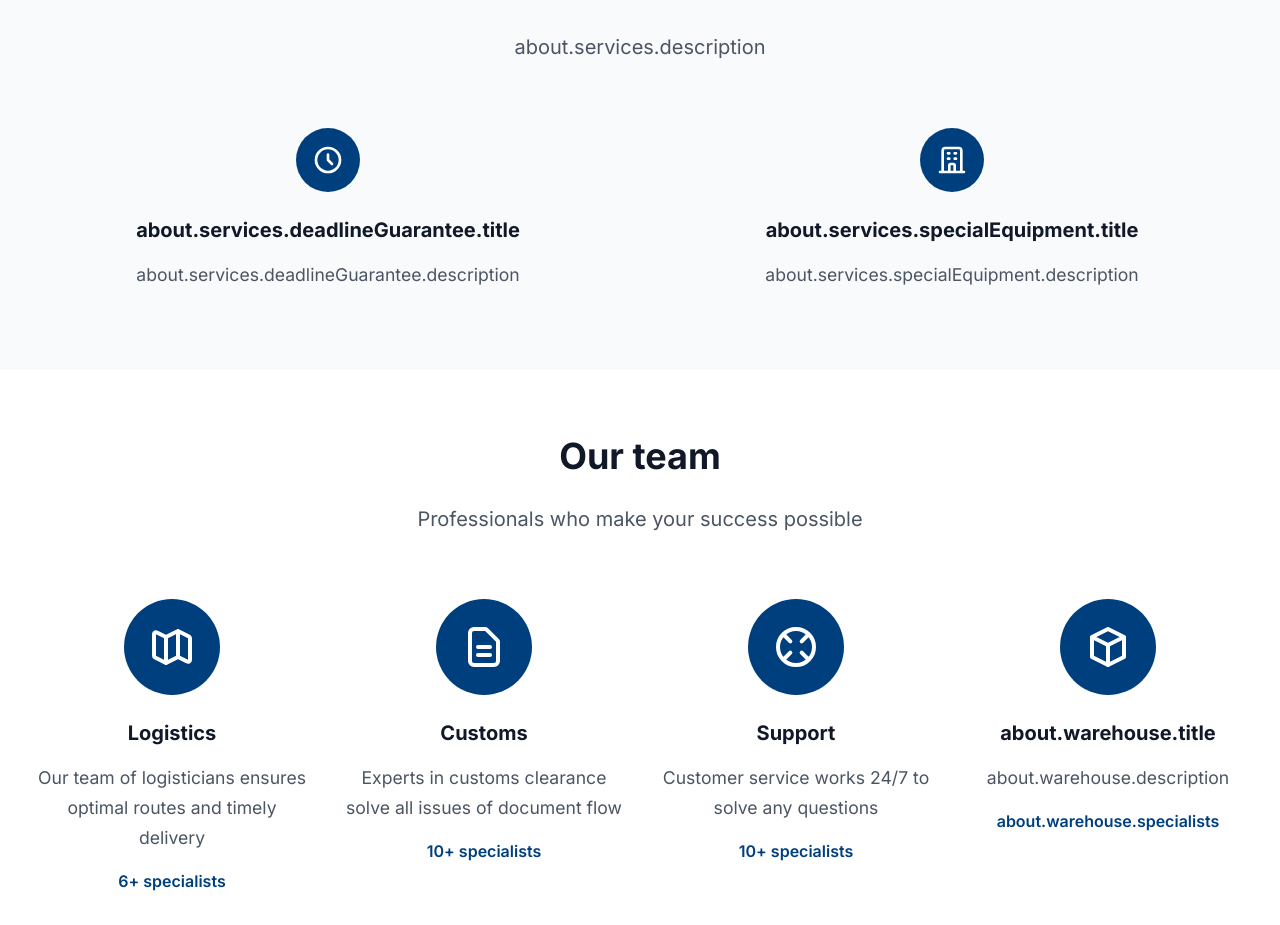
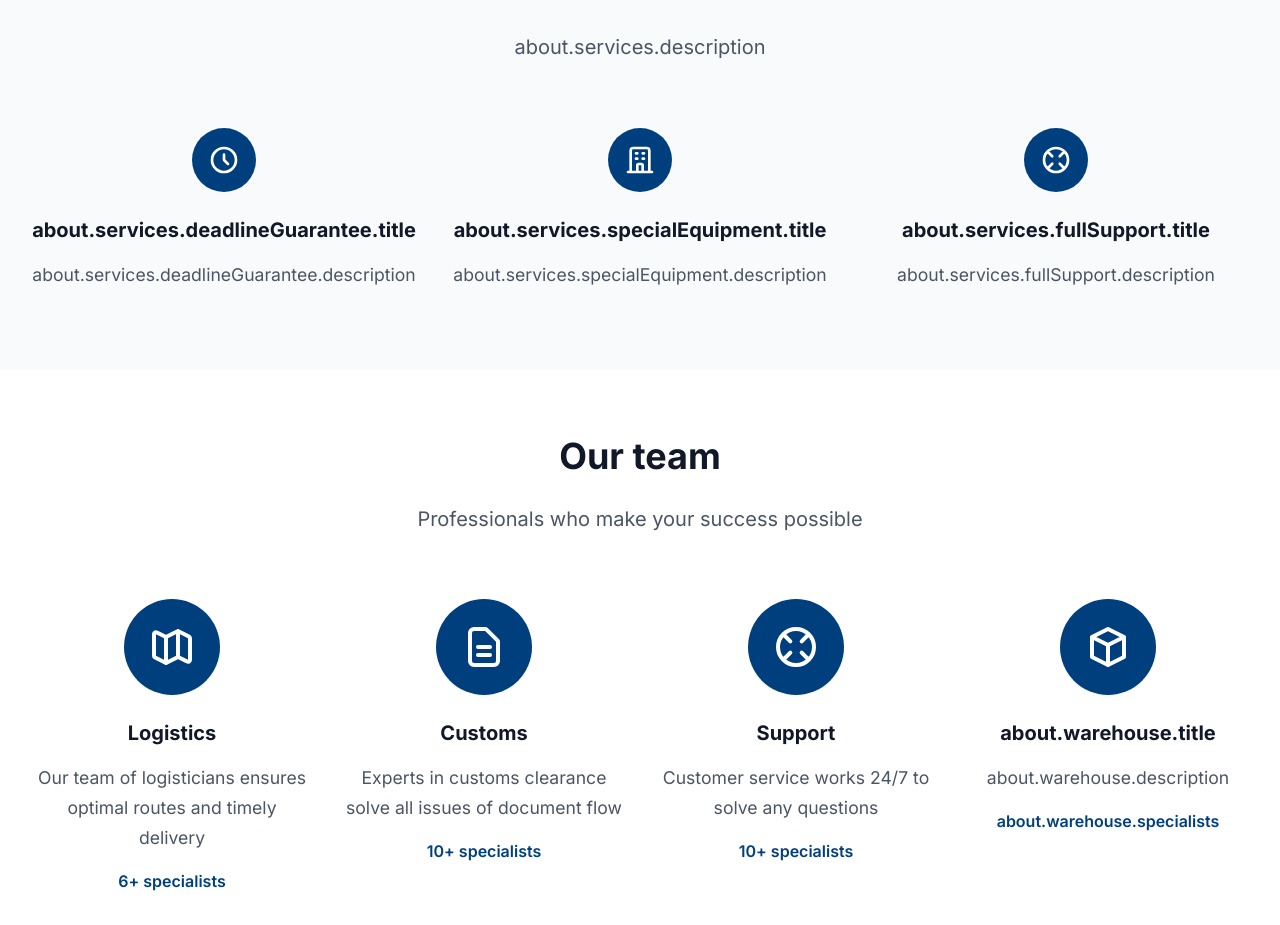
Before and after one commit to Allexndr/veltatrans, a Next.js app: page /en/about in a window 1280 px wide. Shown: the part 2680-3605 px from the top of the page. Built offline with nearby package versions, Linux system fonts and the light colour scheme.

Commit message:
Добавлена секция 'Услуги' на страницу 'О нас' с блоками: Гарантия сроков, Спецтехника и Полное сопровождение

```diff
--- a/messages/ru.json
+++ b/messages/ru.json
@@ -862,6 +862,10 @@
       "specialEquipment": {
         "title": "Спецтехника",
         "description": "Решение вопросов по разрешениям"
+      },
+      "fullSupport": {
+        "title": "Полное сопровождение",
+        "description": "Менеджер проконсультирует вас по любому вопросу даже если вы не наш клиент"
       }
     },
     "teamDescription": "Профессионалы, которые делают возможным ваш успех",
--- a/src/app/[locale]/about/page.tsx
+++ b/src/app/[locale]/about/page.tsx
@@ -214,7 +214,7 @@ export default function AboutPage() {
               </p>
             </div>
 
-            <div className="grid grid-cols-1 md:grid-cols-2 gap-8">
+            <div className="grid grid-cols-1 md:grid-cols-3 gap-8">
               <div className="text-center">
                 <div className="w-16 h-16 bg-velta-navy rounded-full flex items-center justify-center mx-auto mb-6">
                   <svg className="w-8 h-8 text-white" fill="none" stroke="currentColor" viewBox="0 0 24 24">
@@ -233,6 +233,16 @@ export default function AboutPage() {
                 </div>
                 <h3 className="text-xl font-bold text-gray-900 mb-4">{t('services.specialEquipment.title')}</h3>
                 <p className="text-gray-600">{t('services.specialEquipment.description')}</p>
+              </div>
+
+              <div className="text-center">
+                <div className="w-16 h-16 bg-velta-navy rounded-full flex items-center justify-center mx-auto mb-6">
+                  <svg className="w-8 h-8 text-white" fill="none" stroke="currentColor" viewBox="0 0 24 24">
+                    <path strokeLinecap="round" strokeLinejoin="round" strokeWidth={2} d="M18.364 5.636l-3.536 3.536m0 5.656l3.536 3.536M9.172 9.172L5.636 5.636m3.536 9.192L5.636 18.364M21 12a9 9 0 11-18 0 9 9 0 0118 0z" />
+                  </svg>
+                </div>
+                <h3 className="text-xl font-bold text-gray-900 mb-4">{t('services.fullSupport.title')}</h3>
+                <p className="text-gray-600">{t('services.fullSupport.description')}</p>
               </div>
             </div>
           </div>
```
